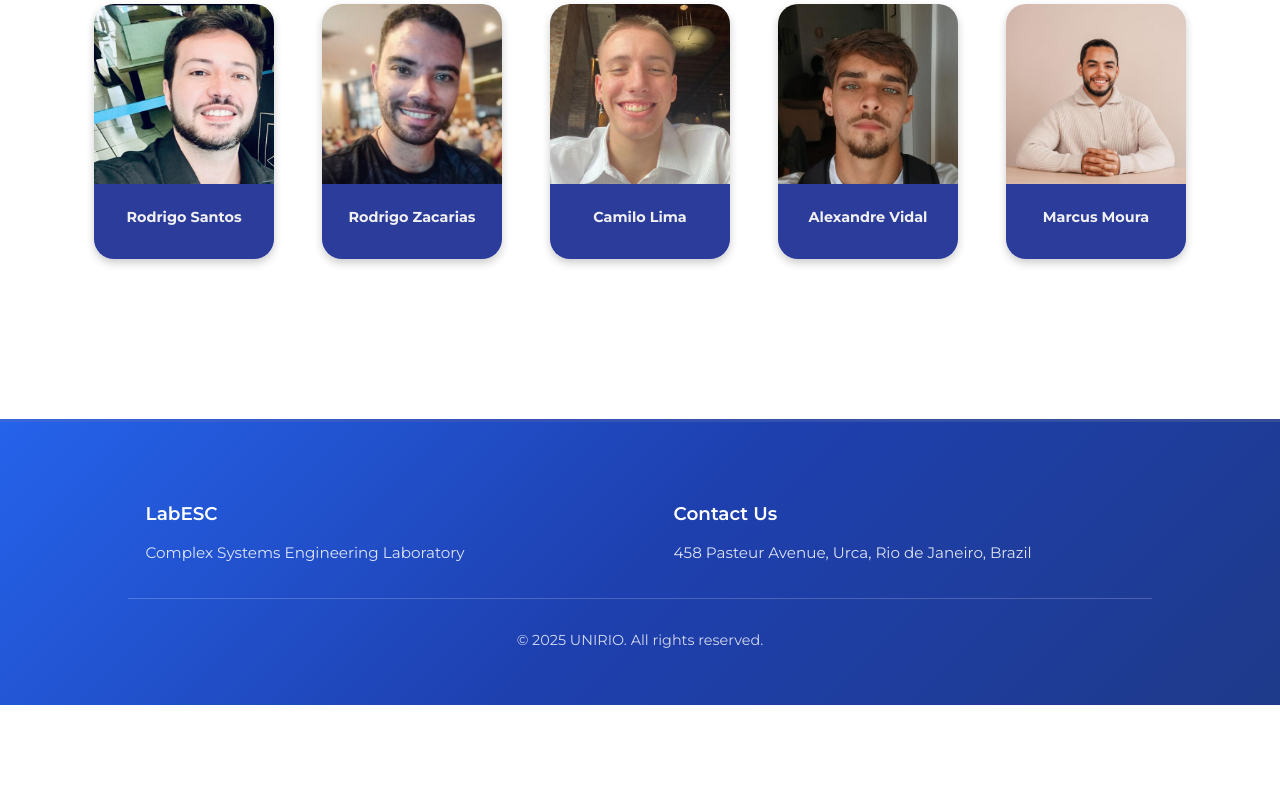
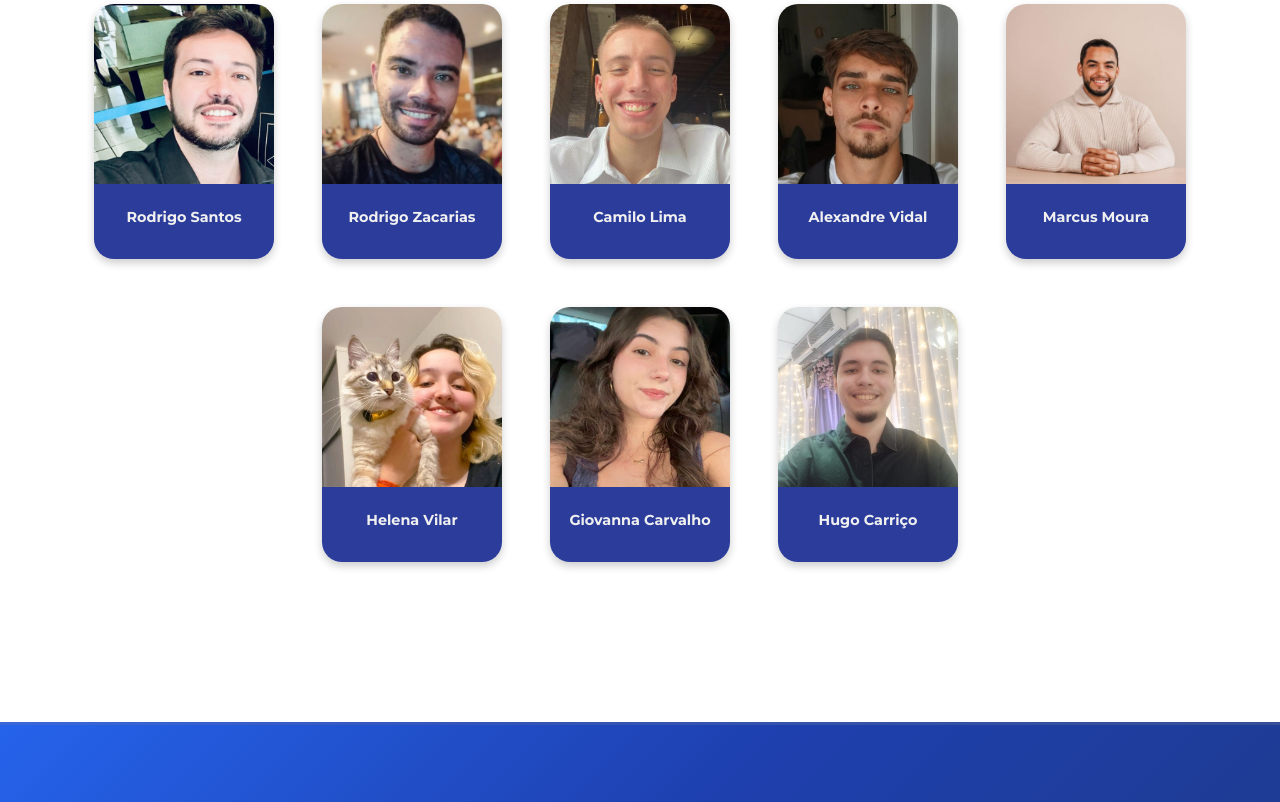
Before and after one commit to alexandr10cl/SECO-Transparency-Framework, a Flask app: page /about in a window 1280 px wide. Shown: the part 1934-2736 px from the top of the page. Before the commit the page ends 2639 px from the top, so only its background shows below. Run offline with Flask 3, Linux system fonts and the light colour scheme.

Commit message:
feat: adiciona as imagens dos novatos no about

```diff
--- a/tet-website/static/css/about.css
+++ b/tet-website/static/css/about.css
@@ -258,10 +258,12 @@ img {
     border-radius: 20px;
     box-shadow: 0 4px 8px rgba(0, 0, 0, 0.2);
     transition: transform 0.3s ease;
+    z-index: 1;
 }
 
 .card-full:hover {
     transform: translateY(-10px);
+    z-index: 10;
 }
 
 .image {
--- a/tet-website/templates/about.html
+++ b/tet-website/templates/about.html
@@ -160,6 +160,79 @@
                     </a>
                 </div>
             </div>
+
+            <div class="card-full" id="helena">
+                <img src="/static/images/helena.jpeg" alt="Helena Vilar, Undergraduate Student and FullStack Developer" class="image" loading="lazy">
+                <div class="card">
+                    <h4 class="nm">Helena Vilar</h4>
+                    <p class="gd">Undergraduate Student</p>
+                    <p class="fd">FullStack Developer</p>
+                    <p class="useful-links"><strong>Useful links</strong></p>
+                    <a class="link1 link" href="https://www.linkedin.com/in/helena-vilar/" target="_blank" rel="noopener noreferrer" aria-label="Visit Helena Vilar's LinkedIn profile">
+                        <img class="icon" src="/static/images/linkedin.png" alt="LinkedIn icon">
+                        <div class="tooltip">
+                            <span class="tooltip-text">Linkedin</span>
+                        </div>
+                    </a>
+                    <a class="link2 link" href="http://lattes.cnpq.br/1689686664524649" target="_blank" rel="noopener noreferrer" aria-label="View Helena Vilar's Curriculum Lattes">
+                        <img class="icon" src="/static/images/lattes.png" alt="Curriculum Lattes icon">
+                        <div class="tooltip"><span class="tooltip-text">Curriculum Lattes</span></div>
+                    </a>
+                    <a class="link3 link" href="https://github.com/h-vilar" target="_blank" rel="noopener noreferrer" aria-label="Visit Helena Vilar's GitHub profile">
+                        <img class="icon" src="/static/images/github.png" alt="GitHub icon">
+                        <div class="tooltip"><span class="tooltip-text">GitHub</span></div>
+                    </a>
+                </div>
+            </div>
+
+            <div class="card-full" id="giovanna">
+                <img src="/static/images/giovanna.jpeg" alt="Giovanna Carvalho, Undergraduate Student and FullStack Developer" class="image" loading="lazy">
+                <div class="card">
+                    <h4 class="nm">Giovanna Carvalho</h4>
+                    <p class="gd">Undergraduate Student</p>
+                    <p class="fd">FullStack Developer</p>
+                    <p class="useful-links"><strong>Useful links</strong></p>
+                    <a class="link1 link" href="https://www.linkedin.com/in/giovanna-carvalho-palmeiro/" target="_blank" rel="noopener noreferrer" aria-label="Visit Giovanna Carvalho's LinkedIn profile">
+                        <img class="icon" src="/static/images/linkedin.png" alt="LinkedIn icon">
+                        <div class="tooltip">
+                            <span class="tooltip-text">Linkedin</span>
+                        </div>
+                    </a>
+                    <a class="link2 link" href="http://lattes.cnpq.br/1689686664524649" target="_blank" rel="noopener noreferrer" aria-label="View Giovanna Carvalho's Curriculum Lattes">
+                        <img class="icon" src="/static/images/lattes.png" alt="Curriculum Lattes icon">
+                        <div class="tooltip"><span class="tooltip-text">Curriculum Lattes</span></div>
+                    </a>
+                    <a class="link3 link" href="https://github.com/gg-ka" target="_blank" rel="noopener noreferrer" aria-label="Visit Giovanna Carvalho's GitHub profile">
+                        <img class="icon" src="/static/images/github.png" alt="GitHub icon">
+                        <div class="tooltip"><span class="tooltip-text">GitHub</span></div>
+                    </a>
+                </div>
+            </div>
+
+            <div class="card-full" id="hugo">
+                <img src="/static/images/hugo.jpeg" alt="Hugo Carriço, Undergraduate Student and FullStack Developer" class="image" loading="lazy">
+                <div class="card">
+                    <h4 class="nm">Hugo Carriço</h4>
+                    <p class="gd">Undergraduate Student</p>
+                    <p class="fd">FullStack Developer</p>
+                    <p class="useful-links"><strong>Useful links</strong></p>
+                    <a class="link1 link" href="https://www.linkedin.com/in/hugo-carriço-4107a820a/" target="_blank" rel="noopener noreferrer" aria-label="Visit Hugo Carriço's LinkedIn profile">
+                        <img class="icon" src="/static/images/linkedin.png" alt="LinkedIn icon">
+                        <div class="tooltip">
+                            <span class="tooltip-text">Linkedin</span>
+                        </div>
+                    </a>
+                    <a class="link2 link" href="http://lattes.cnpq.br/3030368065092760" target="_blank" rel="noopener noreferrer" aria-label="View Hugo Carriço's Curriculum Lattes">
+                        <img class="icon" src="/static/images/lattes.png" alt="Curriculum Lattes icon">
+                        <div class="tooltip"><span class="tooltip-text">Curriculum Lattes</span></div>
+                    </a>
+                    <a class="link3 link" href="https://github.com/Hugo-Carrico" target="_blank" rel="noopener noreferrer" aria-label="Visit Hugo Carriço's GitHub profile">
+                        <img class="icon" src="/static/images/github.png" alt="GitHub icon">
+                        <div class="tooltip"><span class="tooltip-text">GitHub</span></div>
+                    </a>
+                </div>
+            </div>
+
         </div>
     </div>
     <footer>
```
Also changed, not shown: tet-website/static/images/giovanna.jpeg (added), tet-website/static/images/helena.jpeg (added), tet-website/static/images/hugo.jpeg (added).
